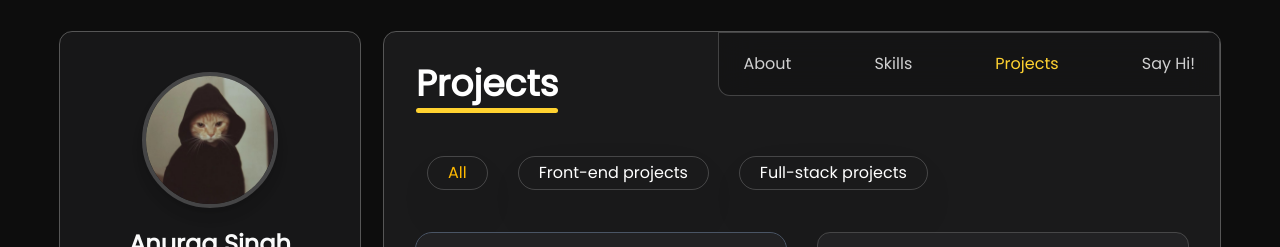
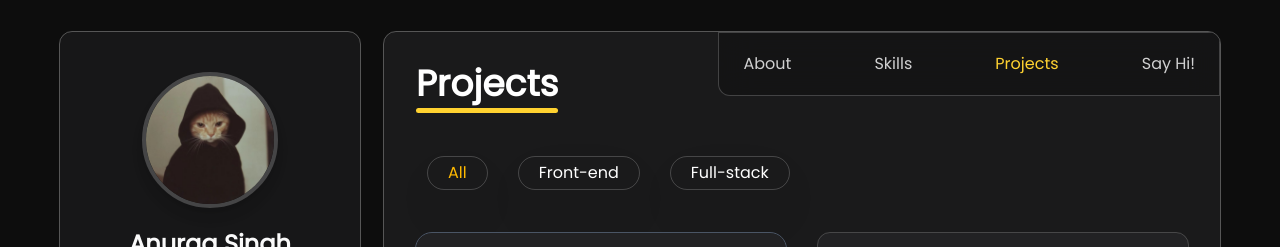
Before and after one commit to Anurag-Singh-0/IamAnurag-portfolio, a React (Vite) app in the folder Portfolio/: page /project in a window 1280 px wide. Shown: the top 247 px of the page. Built offline with nearby package versions, Linux system fonts and the light colour scheme.

Commit message:
Fixing a filter section

```diff
--- a/Portfolio/src/pages/Project/Project.jsx
+++ b/Portfolio/src/pages/Project/Project.jsx
@@ -29,7 +29,7 @@ function Project() {
   };
 
   //Filter Section
-  const categories = ["All", "Front-end projects", "Full-stack projects"];
+  const categories = ["All", "Front-end", "Full-stack"];
 
   return (
     <motion.div
```
